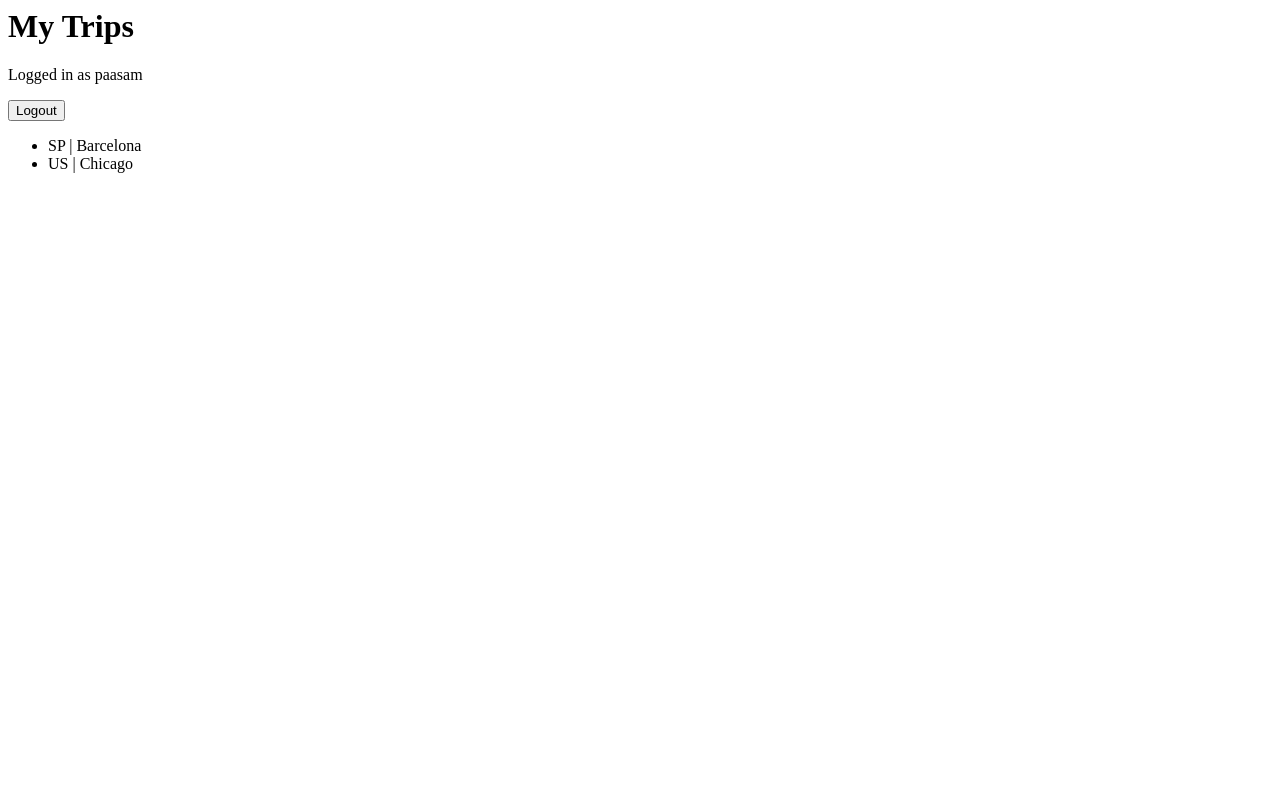
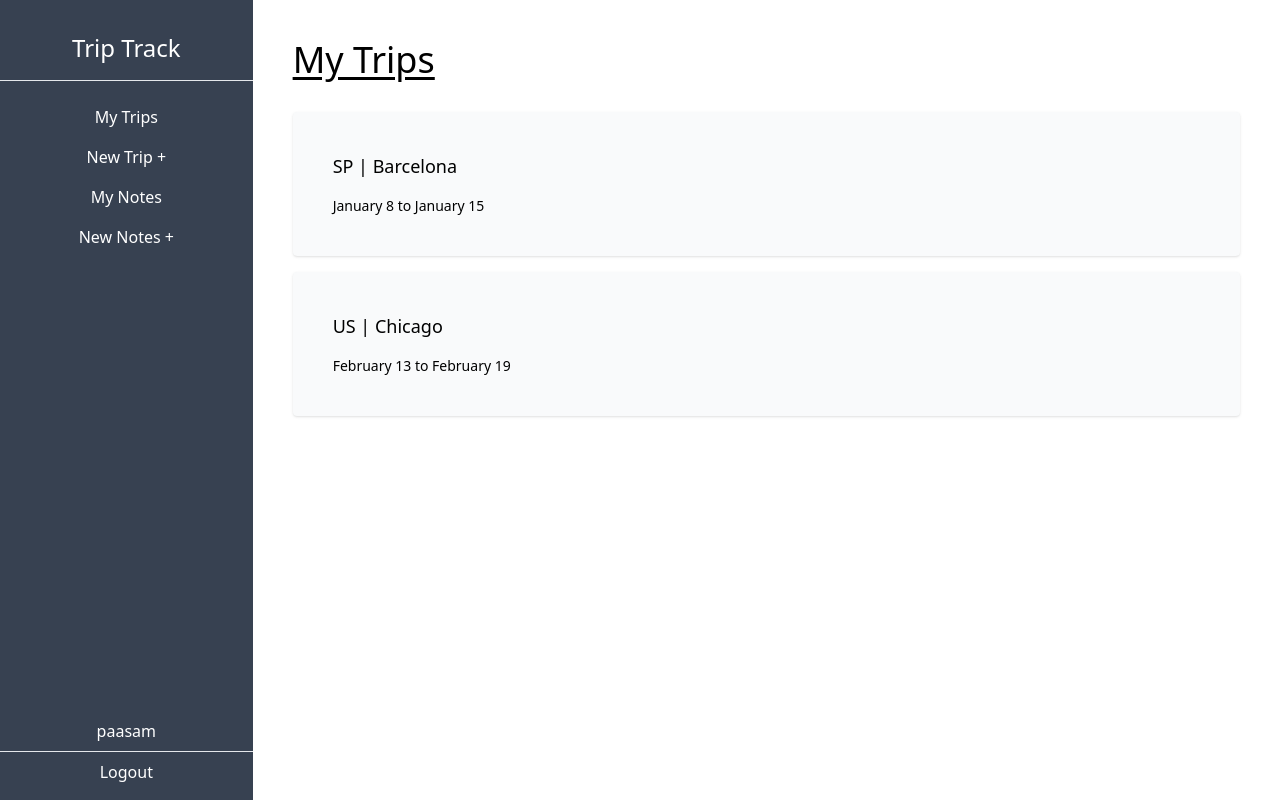
Before and after one commit to QPaaSam/Trip-App, a Django app: page /dashboard/ in a window 1280 px wide. Run offline with Django 5.2, Linux system fonts and the light colour scheme; a user stored in the database is signed in; data comes from the database, SQL or seed files in the repository; both versions use the stored data as it was after the commit; some libraries are stand-ins or nearby versions.

Commit message:
added styling and created our base file

```diff
--- /dev/null
+++ b/trip/templates/trip/_base.html
@@ -0,0 +1,38 @@
+<!DOCTYPE html>
+<html lang="en">
+<head>
+    <meta charset="UTF-8">
+    <meta name="viewport" content="width=device-width, initial-scale=1.0">
+    <script src="https://cdn.tailwindcss.com"></script>
+</head>
+<body>
+    <div class="flex-col md:flex-row flex h-screen">
+        <div class="md:h-screen bg-gray-700 text-white w-full md:w-1/4 md:max-w-xs py-2 md:pt-8 md:pb-2 flex md:flex-col justify-evenly py-2 md:pt-0">
+           <div class="border-b w-full text-center pb-4 text-2xl">
+                <h1>Trip Track</h1>
+           </div>
+           <div class="pt-4 w-full text-center">
+                <ul class="flex md:flex-col justify-around px-2 md:px-0 pb-2 md:pb-0">
+                    <li class="py-2 px-3 md:px-0 hover:bg-gray-600 hover:cursor-pointer">My Trips</li>
+                    <li class="py-2 px-3 md:px-0 hover:bg-gray-600 hover:cursor-pointer">New Trip +</li>
+                    <li class="py-2 px-3 md:px-0 hover:bg-gray-600 hover:cursor-pointer">My Notes</li>
+                    <li class="py-2 px-3 md:px-0 hover:bg-gray-600 hover:cursor-pointer">New Notes +</li>
+                </ul>
+            </div>
+            <div class="mt-auto w-full text-center flex md:flex-col justify-evenly py-2 md:pt-0">
+                <p class="">{{ user.username }}</p>
+                <hr class="my-2">
+                <form method="post" action="{% url 'logout' %}">
+                    {% csrf_token %}
+                    <button type="submit">Logout</button>
+                </form>
+            </div>
+        </div>
+        <div class="w-full md:w-full p-10 overflow-auto">
+            {% block content %}
+            {% endblock content %}
+        </div>
+    </div>
+
+</body>
+</html>
--- a/trip/templates/trip/trip_list.html
+++ b/trip/templates/trip/trip_list.html
@@ -1,3 +1,37 @@
+{% extends 'trip/_base.html' %}
+
+{% block content %}
+<h1 class="text-4xl underline underline-offset-4 mb-8">My Trips</h1>
+{% for trip in trips %}
+    <div class="bg-gray-50 p-10 rounded shadow my-4 hover:shadow-lg hover:cursor-pointer">
+        <p class="text-lg">
+            {{trip.country}} | {{trip.city}}
+        </p>
+        <p class="text-sm pt-4">
+            {% if trip.start_date %}
+            {{ trip.start_date | date:"F j" }}
+            {% else %}
+            TBA
+            {% endif %}
+            to
+            {% if trip.end_date %}
+            {{ trip.end_date | date:"F j" }}
+            {% else %}
+            TBA
+            {% endif %}
+        </p>
+    </div>
+{% endfor %}
+{% endblock content %}
+
+
+
+
+
+
+
+
+
 <!-- <h1>My Trips</h1>
 {% if user.is_authenticated %}
 <p>Logged in as {{ user.username }}</p>
@@ -11,7 +45,7 @@
     {% endfor %}
 </ul> -->
 
-<h1>My Trips</h1>
+<!-- <h1>My Trips</h1>
 {% if user.is_authenticated %}
 <p>Logged in as {{ user.username }}</p>
 <form method="post" action="{% url 'logout' %}">
@@ -25,4 +59,4 @@
     {% for trip in trips %}
         <li>{{trip.country}} | {{trip.city}}</li>
     {% endfor %}
-</ul>
+</ul> -->
```
Also changed, not shown: db.sqlite3.
